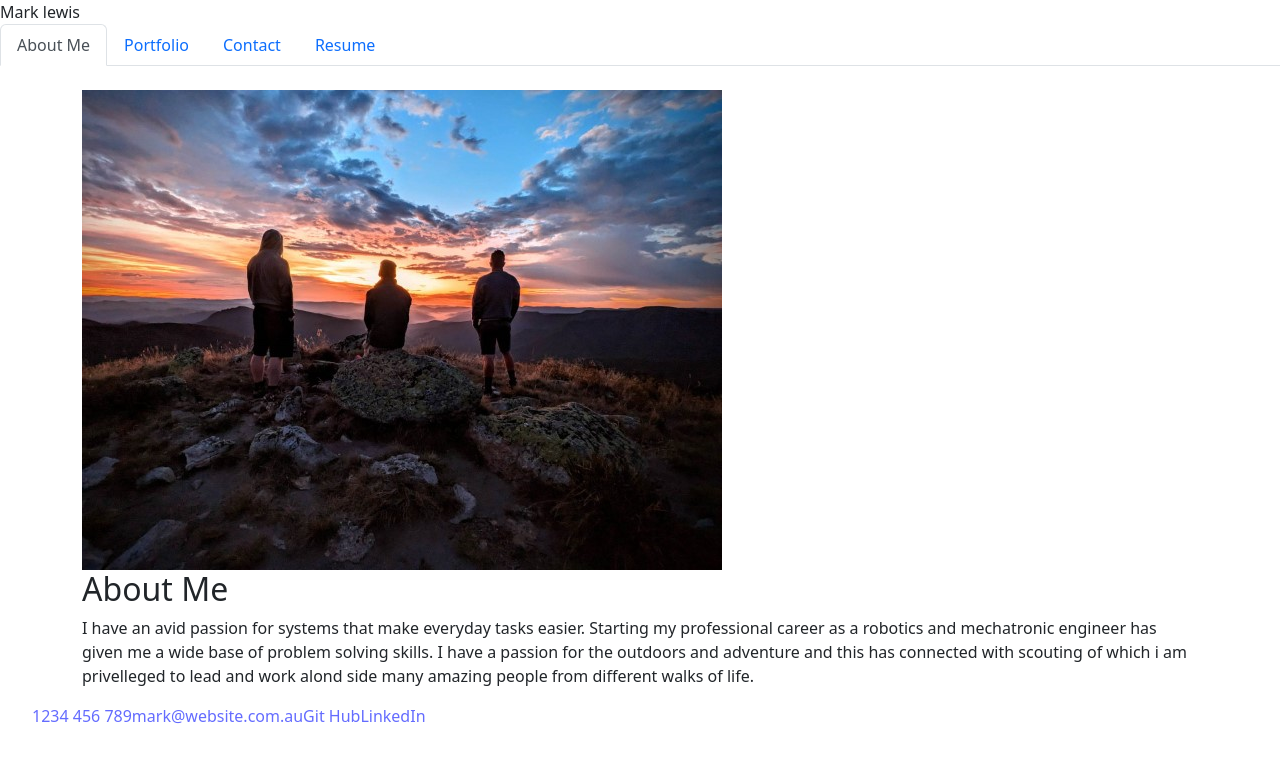
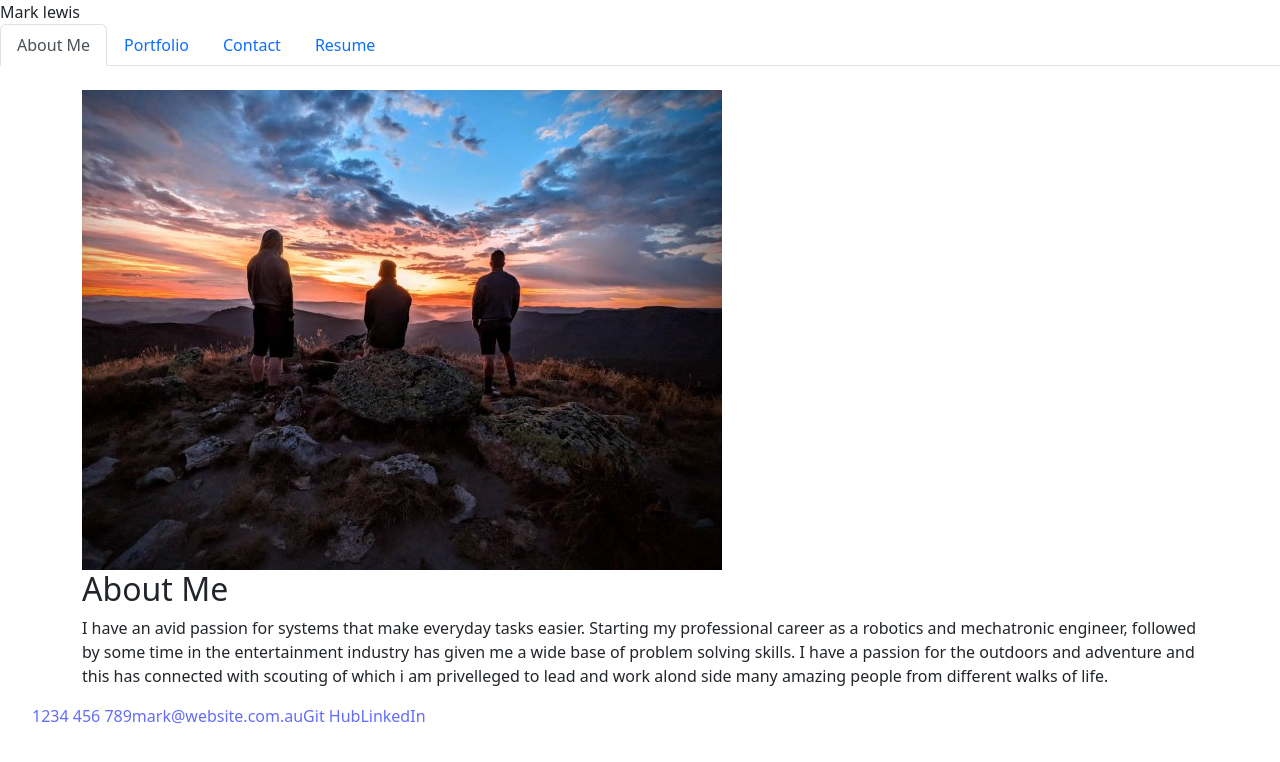
Before and after one commit to mlewis89/wk20_react_Profile, a React (Vite) app: page / in a window 1280 px wide. Shown: the top 762 px of the page. Built offline with nearby package versions, Linux system fonts and the light colour scheme.

Commit message:
about me

```diff
--- a/src/pages/AboutMe.jsx
+++ b/src/pages/AboutMe.jsx
@@ -8,7 +8,7 @@ export default function AboutMe() {
 
       <p>
         I have an avid passion for systems that make everyday tasks easier.
-        Starting my professional career as a robotics and mechatronic engineer
+        Starting my professional career as a robotics and mechatronic engineer, followed by some time in the entertainment industry
         has given me a wide base of problem solving skills.
         I have a passion for the outdoors and adventure and this has connected with scouting of
         which i am privelleged to lead and work alond side many amazing people
```
